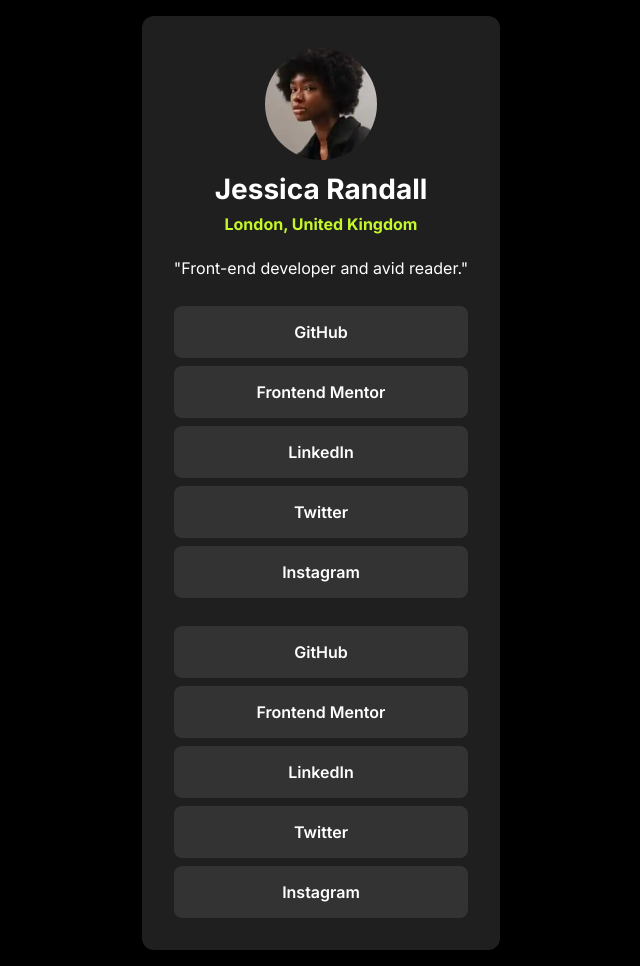
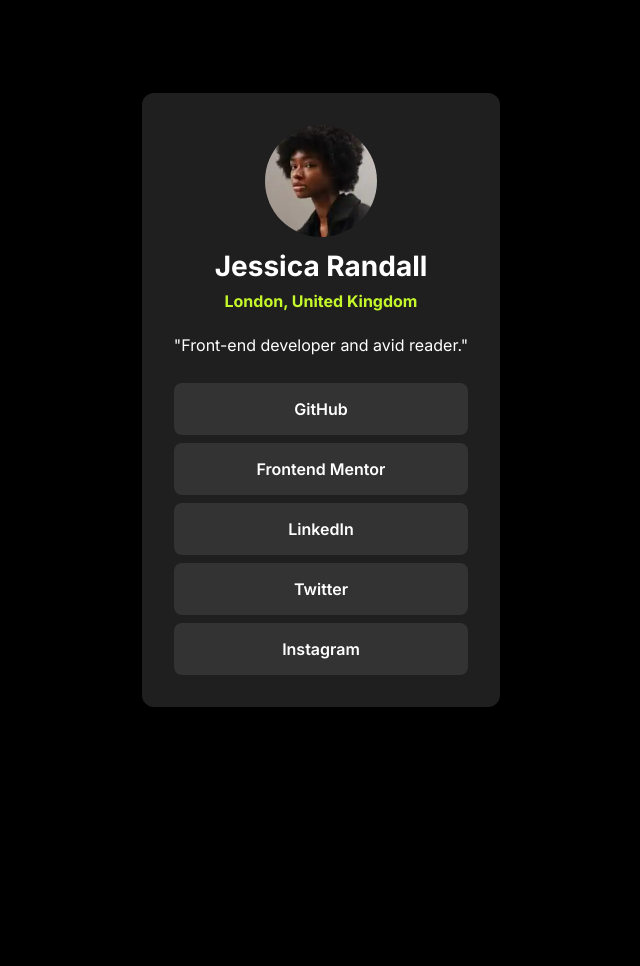
Before and after one commit to Cygnus-Code/social-link-profile, a plain HTML site: page index.html in a window 1280 px wide. Shown: the whole page, without its empty margins (319-959 px from the left). After the commit the page ends 800 px from the top, so only its background shows below. Drawn offline with Linux system fonts and the light colour scheme.

Commit message:
fix: double list

```diff
--- a/index.html
+++ b/index.html
@@ -29,13 +29,7 @@
         <li><a href="#">Twitter</a></li>
         <li><a href="#">Instagram</a></li>
       </ul>
-      <ul>
-        <li><a href="#"> GitHub</a></li>
-        <li><a href="#">Frontend Mentor</a></li>
-        <li><a href="#">LinkedIn</a></li>
-        <li><a href="#">Twitter</a></li>
-        <li><a href="#">Instagram</a></li>
-      </ul>
+
     </div>
 
 </body>
```
